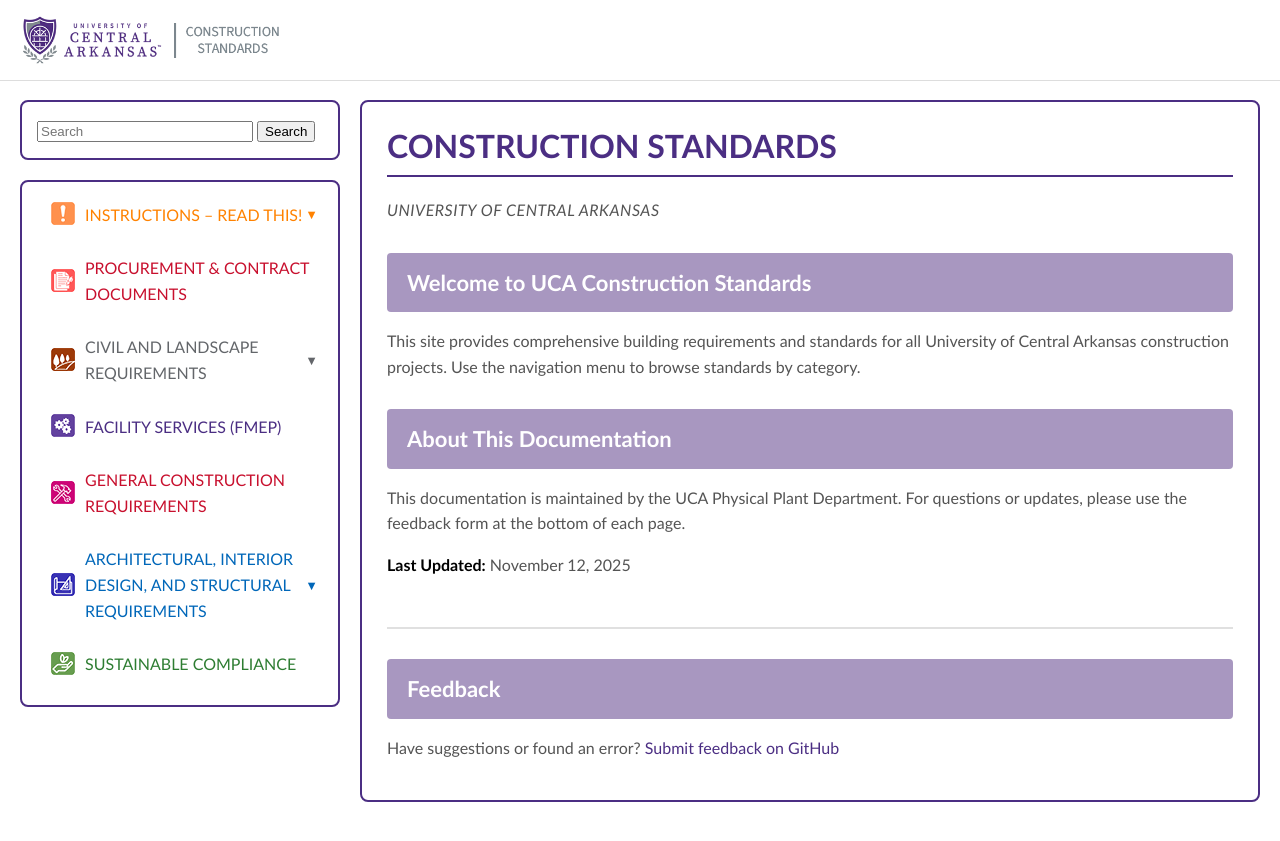
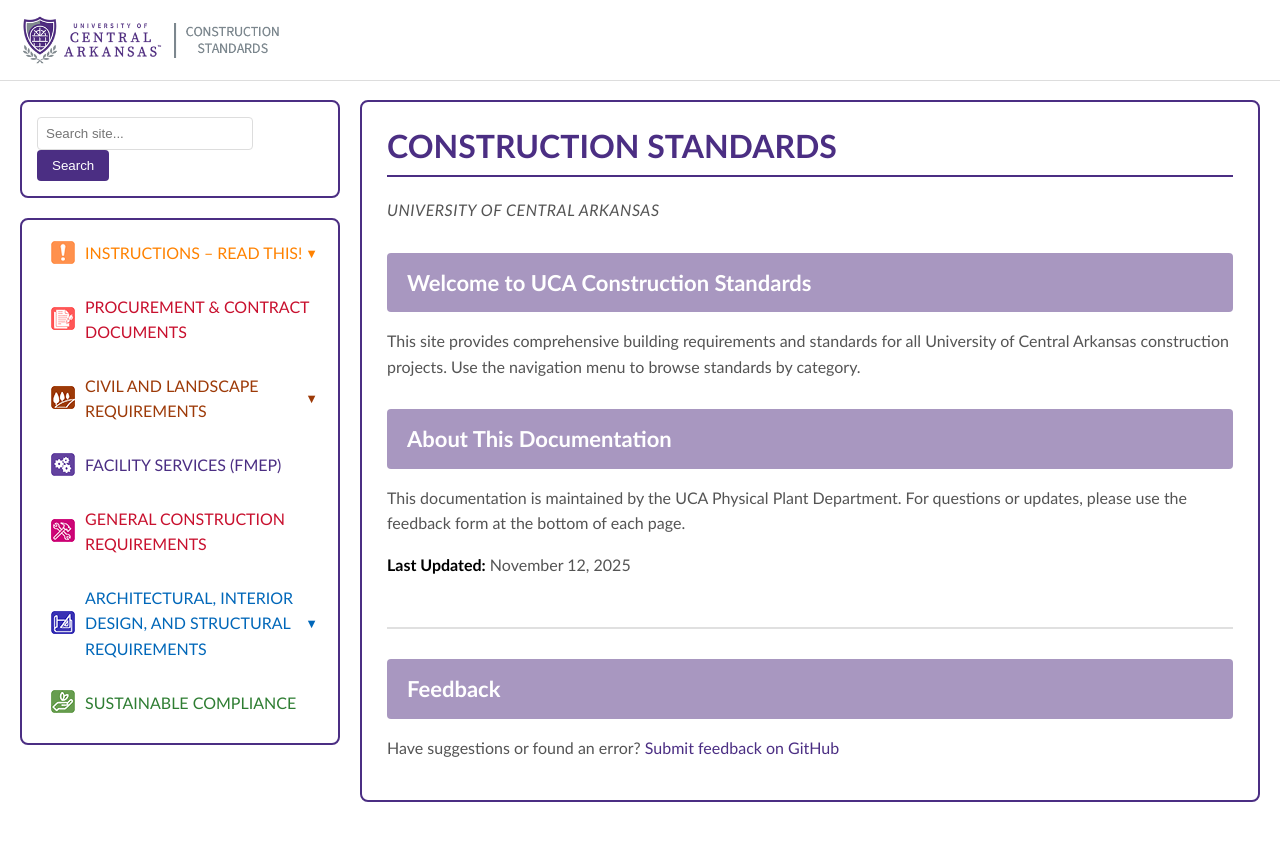
Before and after one commit to AMRJacob/UCA-Construction-Standards-CMS, a Jekyll site: the page built from index.md, in a window 1280 px wide. Shown: the top 841 px of the page. Built offline with Jekyll 4.4.1, drawn with Linux system fonts in a browser that asks for light colours.

Commit message:
Update default.html

```diff
--- a/_layouts/default.html
+++ b/_layouts/default.html
@@ -19,6 +19,7 @@
       --soft-purple-banner: #a897c0;
       --body-text-gray: #545454;
       --subheading-gray: #9c9c9c;
+      --civil-rust: #9d3a08;
     }
 
     /* Expandable submenu styles */
@@ -146,7 +147,6 @@
     }
     .sidebar nav li a:hover {
       background-color: #e8e9ea;
-      border-left-color: var(--uca-purple);
     }
     .nav-icon {
       width: 24px;
@@ -158,7 +158,7 @@
     /* Navigation Text Coloring */
     .sidebar nav a[href*="instructions"] { color: var(--hvac-orange) !important; }
     .sidebar nav a[href*="procurement"] { color: var(--fire-red) !important; }
-    .sidebar nav a[href*="civil-landscape"] { color: var(--uca-gray) !important; }
+    .sidebar nav a[href*="civil-landscape"] { color: var(--civil-rust) !important; }
     .sidebar nav a[href*="facility-services"] { color: var(--uca-purple) !important; }
     .sidebar nav a[href*="general-construction"] { color: var(--fire-red) !important; }
     .sidebar nav a[href*="architectural"] { color: var(--plumbing-blue) !important; }
@@ -166,6 +166,36 @@
     .sidebar nav .submenu a {
         color: inherit !important;
         font-weight: normal;
+    }
+
+    /* Hover Effect - Left border matches text color */
+    .sidebar nav a[href*="instructions"]:hover {
+        background-color: rgba(255, 130, 0, 0.1);
+        border-left-color: var(--hvac-orange) !important;
+    }
+    .sidebar nav a[href*="procurement"]:hover {
+        background-color: rgba(200, 16, 46, 0.1);
+        border-left-color: var(--fire-red) !important;
+    }
+    .sidebar nav a[href*="civil-landscape"]:hover {
+        background-color: rgba(157, 58, 8, 0.1);
+        border-left-color: var(--civil-rust) !important;
+    }
+    .sidebar nav a[href*="facility-services"]:hover {
+        background-color: rgba(75, 46, 131, 0.1);
+        border-left-color: var(--uca-purple) !important;
+    }
+    .sidebar nav a[href*="general-construction"]:hover {
+        background-color: rgba(200, 16, 46, 0.1);
+        border-left-color: var(--fire-red) !important;
+    }
+    .sidebar nav a[href*="architectural"]:hover {
+        background-color: rgba(0, 103, 185, 0.1);
+        border-left-color: var(--plumbing-blue) !important;
+    }
+    .sidebar nav a[href*="sustainability"]:hover {
+        background-color: rgba(46, 125, 50, 0.1);
+        border-left-color: var(--sustainable-green) !important;
     }
 
     .main-content {
@@ -431,11 +461,10 @@
     <aside class="sidebar">
 
       <div class="search-widget-box">
-          <form action="https://duckduckgo.com/" method="get" class="sidebar-search">
-              <input type="hidden" name="sites" value="{{ site.url | append: site.baseurl }}">
-              <input type="text" name="q" placeholder="Search" style="width: calc(100% - 70px);">
-              <button type="submit">Search</button>
-              <input type="hidden" name="atb" value="v154-1">
+          <form action="https://www.google.com/search" method="get" class="sidebar-search">
+              <input type="hidden" name="sitesearch" value="amrjacob.github.io/UCA-Construction-Standards">
+              <input type="text" name="q" placeholder="Search site..." style="width: calc(100% - 70px); padding: 8px; border: 1px solid #ddd; border-radius: 4px;">
+              <button type="submit" style="padding: 8px 15px; background-color: var(--uca-purple); color: white; border: none; border-radius: 4px; cursor: pointer;">Search</button>
           </form>
       </div>
 
```
